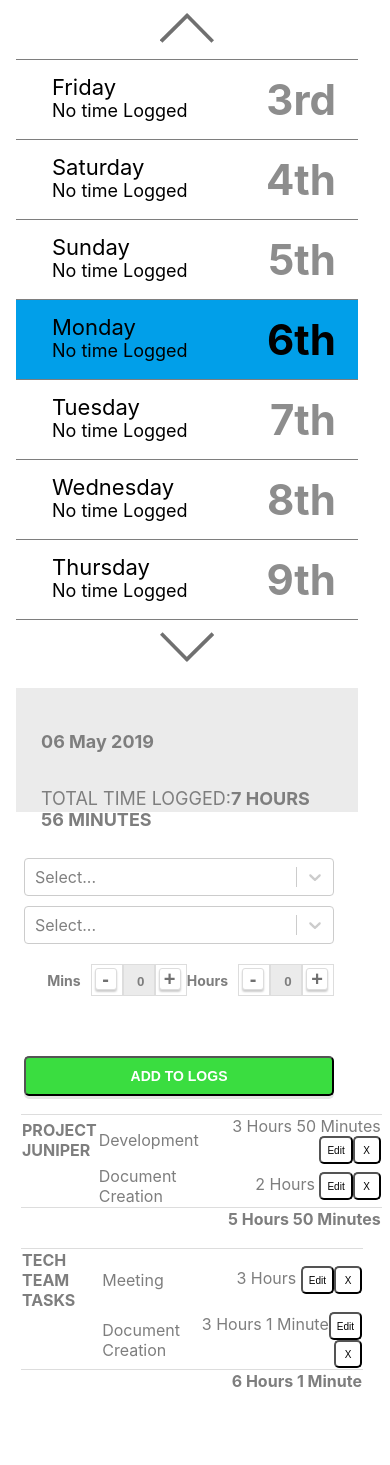
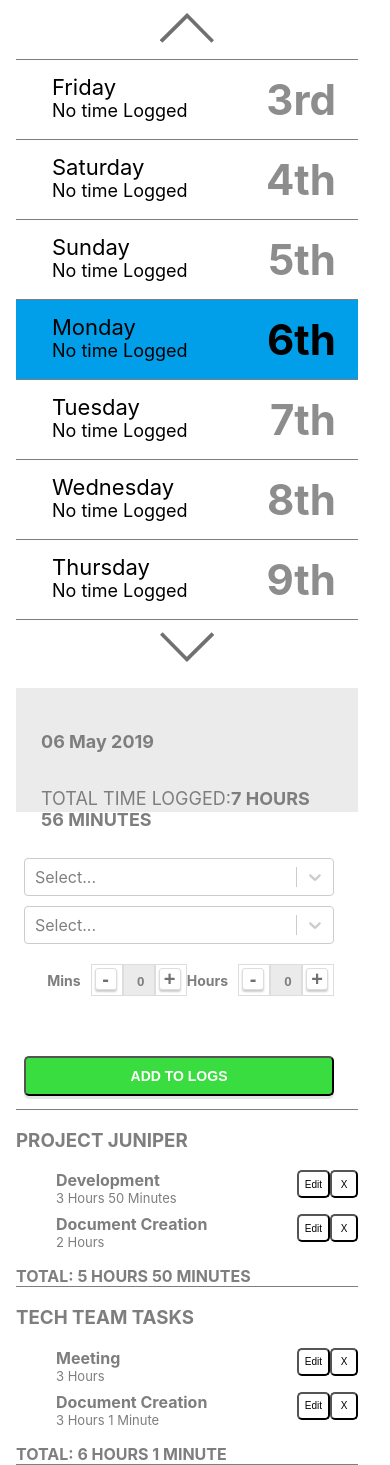
Before and after one commit to ervinne13/worklogs, a React (Create React App) app: page /log/2019-05-06 in a window 390 px wide. Before the commit the page ends 1410 px from the top, so only its background shows below. Built offline with nearby package versions, Linux system fonts and the light colour scheme.

Commit message:
Add mobile version of worklogs table

```diff
--- /dev/null
+++ b/src/App/Client/Common/Utilities/Viewport.js
@@ -0,0 +1,10 @@
+
+export const isViewportSmall = () => {
+    //  be lax about the existence of window, possible when we're server side rendering
+    if (typeof window === 'undefined') {
+        return false;
+    }
+
+    //  about iphone 6/7 or smaller
+    return window.innerWidth < 480;
+};
--- /dev/null
+++ b/src/App/Client/Features/Worklogs/Components/ProjectLogCard/ProjectLogCardComponent.jsx
@@ -0,0 +1,49 @@
+import React from 'react';
+import HoursAndMinutes from 'App/Client/Common/Components/HoursAndMinutes';
+import './style.css'
+
+const ProjectLogCardComponent = ({ worklogs }) => {
+    const sum = worklogs => worklogs.reduce((sum, worklog) => sum + worklog.loggedMins, 0);
+    const totalLoggedMins = sum(worklogs);
+
+    const projectName = worklogs && worklogs.length > 0 ? worklogs[0].project.name : "";
+
+    return (
+        <div className="project-worklogs-card">
+            <div className="title">
+                <h3 className="worklog-project-name">{ projectName }</h3>
+            </div>
+            <div className="body">
+                <ul className="project-worklogs">
+                    { worklogs && worklogs.map(worklog => (
+                        <li key={ worklog.id }>
+                            <div>
+                                <span className="worklog-task-name">
+                                    { worklog.task.name }
+                                </span>
+                                <RowActions log={ worklog } />
+                            </div>
+                            <div className="worklog-logged-mins">
+                                <HoursAndMinutes minutes={ worklog.loggedMins } />
+                            </div>
+                        </li>
+                    )) }
+                </ul>
+                <span className="worklog-project-total-logged-mins">
+                    Total: <HoursAndMinutes minutes={ totalLoggedMins } />
+                </span>
+            </div>
+        </div>
+    );
+}
+
+const RowActions = ({ log }) => {
+    return (
+        <span className="worklog-actions">
+            <button className="table-row-button">Edit</button>
+            <button className="table-row-button">X</button>
+        </span>
+    );
+};
+
+export default ProjectLogCardComponent;
--- /dev/null
+++ b/src/App/Client/Features/Worklogs/Components/ProjectLogCard/package.json
@@ -0,0 +1,3 @@
+{
+    "main": "./ProjectLogCardComponent.jsx"
+}
--- /dev/null
+++ b/src/App/Client/Features/Worklogs/Components/ProjectLogCard/style.css
@@ -0,0 +1,35 @@
+
+.project-worklogs-card {
+    color: #7E7E7E;
+    border-top: 1px solid #7E7E7E;
+    border-bottom: 1px solid #7E7E7E;
+    margin-top: -1px;
+}
+
+.worklog-project-name {
+    text-transform: uppercase;
+}
+
+.project-worklogs li {
+    list-style-type: none;
+    margin-bottom: 8px;
+}
+
+.worklog-task-name {
+    font-weight: bold;
+    font-size: 16px;
+}
+
+.worklog-logged-mins {
+    font-size: 13px;
+}
+
+.worklog-actions {
+    float: right;
+}
+
+.worklog-project-total-logged-mins {
+    text-transform: uppercase;
+    font-weight: bold;
+    font-size: 16px;
+}
--- a/src/App/Client/Features/Worklogs/Forms/WorklogForm.jsx
+++ /dev/null
@@ -1,35 +0,0 @@
-
-import React from 'react';
-import { Grid, Row, Col } from 'react-flexbox-grid';
-import ProjectTaskSelector from 'App/Client/Features/Worklogs/Components/ProjectTaskSelector';
-import AdjustableNumericInput from 'App/Client/Common/Components/AdjustableNumericInput';
-
-//  TODO: remove later
-import projectsAndTasks from 'App/Client/Mocks/projectsAndTasks';
-
-const WorklogForm = () => (
-    <Grid>
-        <Row>
-            <Col sm={ 12 } md={ 6 } >
-                <div className="vspaced-children-10">
-                    <ProjectTaskSelector projects={ projectsAndTasks } />
-                </div>
-            </Col>
-
-            <Col sm={ 12 } md={ 3 } >
-                <div className="vspaced-children-10" >
-                    <AdjustableNumericInput label="Hours" className="float-right" maxValue={ 23 }/>
-                    <AdjustableNumericInput label="Mins" className="float-right" maxValue={ 59 } />
-                </div>
-            </Col>
-
-            <Col sm={ 12 } md={ 3 } >
-                <div style={{ marginTop: '50px' }}>
-                    <button className="call-to-action -lightgreen shadowed">Add to Logs</button>
-                </div>
-            </Col>
-        </Row>
-    </Grid>
-);
-
-export default WorklogForm;
--- /dev/null
+++ b/src/App/Client/Features/Worklogs/Forms/WorklogForm/WorklogForm.jsx
@@ -0,0 +1,38 @@
+
+import React from 'react';
+import { Grid, Row, Col } from 'react-flexbox-grid';
+import ProjectTaskSelector from 'App/Client/Features/Worklogs/Components/ProjectTaskSelector';
+import AdjustableNumericInput from 'App/Client/Common/Components/AdjustableNumericInput';
+import './style.css';
+
+//  TODO: remove later
+import projectsAndTasks from 'App/Client/Mocks/projectsAndTasks';
+
+const WorklogForm = () => (
+    <div className="worklog-form">
+        <Grid>
+            <Row>
+                <Col sm={ 12 } md={ 6 } >
+                    <div className="vspaced-children-10">
+                        <ProjectTaskSelector projects={ projectsAndTasks } />
+                    </div>
+                </Col>
+
+                <Col sm={ 12 } md={ 3 } >
+                    <div className="vspaced-children-10" >
+                        <AdjustableNumericInput label="Hours" className="float-right" maxValue={ 23 }/>
+                        <AdjustableNumericInput label="Mins" className="float-right" maxValue={ 59 } />
+                    </div>
+                </Col>
+
+                <Col sm={ 12 } md={ 3 } >
+                    <div style={{ marginTop: '50px' }}>
+                        <button className="call-to-action -lightgreen shadowed">Add to Logs</button>
+                    </div>
+                </Col>
+            </Row>
+        </Grid>
+    </div>
+);
+
+export default WorklogForm;
--- /dev/null
+++ b/src/App/Client/Features/Worklogs/Forms/WorklogForm/package.json
@@ -0,0 +1,3 @@
+{
+    "main": "./WorklogForm.jsx"
+}
--- /dev/null
+++ b/src/App/Client/Features/Worklogs/Forms/WorklogForm/style.css
@@ -0,0 +1,3 @@
+.worklog-form {
+    margin-bottom: 14px;
+}
--- a/src/App/Client/Features/Worklogs/Scenes/EmployeeWorklogScene/DailyWorklogsTableSet.jsx
+++ /dev/null
@@ -1,26 +0,0 @@
-import React from 'react';
-import ProjectLogTable from 'App/Client/Features/Worklogs/Components/ProjectLogTable';
-
-const DailyWorklogsTableSet = ({ worklogs }) => {
-    const groupedWorklogs = groupByProject(worklogs);
-    return Object.values(groupedWorklogs).map((worklogsByProject, worklogId) =>
-        <ProjectLogTable worklogs={ worklogsByProject } key={ worklogId } />
-    );
-};
-
-const groupByProject = (worklogs) => {
-    let groupedWorklogs = [];
-
-    worklogs.forEach(log => {
-        const id = log.project.id;
-        if (id in groupedWorklogs) {
-            groupedWorklogs[id].push(log);
-        } else {
-            groupedWorklogs[id] = [ log ];
-        }
-    });
-
-    return groupedWorklogs;
-};
-
-export default DailyWorklogsTableSet;
--- a/src/App/Client/Features/Worklogs/Scenes/EmployeeWorklogScene/EmployeeWorklogScene.jsx
+++ b/src/App/Client/Features/Worklogs/Scenes/EmployeeWorklogScene/EmployeeWorklogScene.jsx
@@ -3,8 +3,7 @@ import { Grid, Row, Col } from 'react-flexbox-grid';
 import VerticalDateNavigator from 'App/Client/Features/Calendar/Components/VerticalDateNavigator';
 import StatusHeader from 'App/Client/Features/Worklogs/Components/StatusHeader';
 import WorklogForm from 'App/Client/Features/Worklogs/Forms/WorklogForm';
-import DailyWorklogsTableSet from './DailyWorklogsTableSet';
-
+import UserDayWorklogs from './UserDayWorklogs';
 
 //  TODO: Remove mocks later
 import worklogsMultiProject from 'App/Client/Mocks/worklogsMultiProject';
@@ -34,7 +33,7 @@ const MainContent = ({ selectedDate, loggedMins }) => {
             <Fragment>
                 <StatusHeader date={ selectedDate } loggedMins={ loggedMins } />
                 <WorklogForm logDate={ selectedDate } />
-                <DailyWorklogsTableSet worklogs={ worklogsMultiProject } />
+                <UserDayWorklogs worklogs={ worklogsMultiProject } />
             </Fragment>
         );
     } else {
--- /dev/null
+++ b/src/App/Client/Features/Worklogs/Scenes/EmployeeWorklogScene/UserDayWorklogs.jsx
@@ -0,0 +1,32 @@
+import React from 'react';
+import ProjectLogTable from 'App/Client/Features/Worklogs/Components/ProjectLogTable';
+import ProjectLogTableComponent from 'App/Client/Features/Worklogs/Components/ProjectLogCard';
+import { isViewportSmall } from 'App/Client/Common/Utilities/Viewport';
+
+const UserDayWorklogs = ({ worklogs }) => {
+    const groupedWorklogs = groupByProject(worklogs);
+    return Object.values(groupedWorklogs).map((worklogsByProject, worklogId) => {
+        if (isViewportSmall()) {
+            return (<ProjectLogTableComponent worklogs={ worklogsByProject } key={ worklogId } />);
+        } else {
+            return (<ProjectLogTable worklogs={ worklogsByProject } key={ worklogId } />);
+        }
+    });
+};
+
+const groupByProject = (worklogs) => {
+    let groupedWorklogs = [];
+
+    worklogs.forEach(log => {
+        const id = log.project.id;
+        if (id in groupedWorklogs) {
+            groupedWorklogs[id].push(log);
+        } else {
+            groupedWorklogs[id] = [ log ];
+        }
+    });
+
+    return groupedWorklogs;
+};
+
+export default UserDayWorklogs;
```
